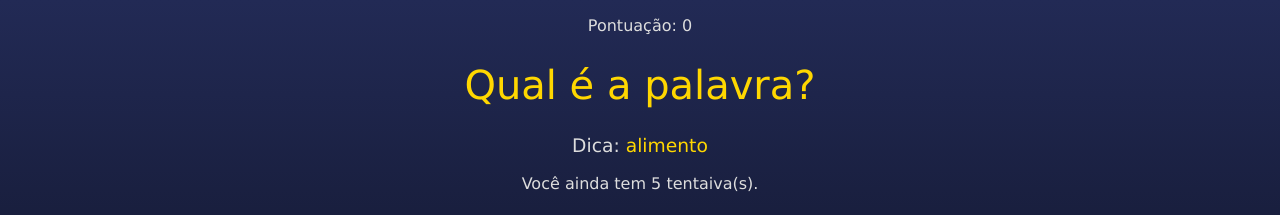
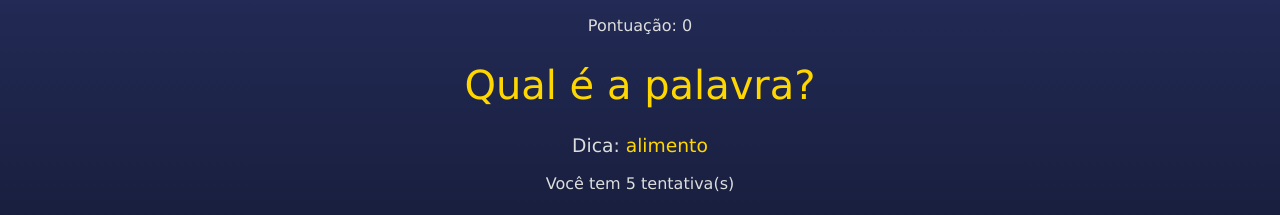
Before and after one commit to WeltonAM/React_HoraDeCodar, a React (Create React App) app in the folder 05_secretword/: page / in a window 1280 px wide. Both pictures are taken after a click on the button "COMEÇAR O JOGO". Shown: the top 215 px of the page. Built offline with nearby package versions, Linux system fonts and the light colour scheme.

Commit message:
Retry game

```diff
--- a/05_secretword/src/App.js
+++ b/05_secretword/src/App.js
@@ -18,6 +18,8 @@ const stages = [
   { id: 3, name: "end" },
 ]
 
+const guessesAty = 5
+
 function App() {
 
   const [gameStage, setGameStage] = useState(stages[0].name)
@@ -27,7 +29,7 @@ function App() {
   const [letters, setLetters] = useState([])
   const [guessedLetters, setGuessedLetters] = useState([])
   const [wrongLetters, setWrongLetters] = useState([])
-  const [guesses, setGuesses] = useState(5)
+  const [guesses, setGuesses] = useState(guessesAty)
   const [score, setScore] = useState(0)
 
   const pickedWordAndCategory = () => {
@@ -68,12 +70,31 @@ function App() {
         ...actualWrongLetters,
         normalizedLetter
       ])
+
+      setGuesses((actualGuesses) => actualGuesses - 1)
     }
   }
 
-  console.log(guessedLetters, wrongLetters)
+  const clearLetterStates = () => {
+    setGuessedLetters([])
+    setWrongLetters([])
+  }
+
+  useEffect(() => {
+
+    if(guesses <= 0){
+
+      setGameStage(stages[2].name)
+
+      clearLetterStates()
+    }
+
+  }, [guesses])
 
   const retry = () => {
+
+    setScore(0)
+    setGuesses(guessesAty)
 
     setGameStage(stages[0].name)
   }
--- a/05_secretword/src/components/Game.js
+++ b/05_secretword/src/components/Game.js
@@ -38,7 +38,7 @@ const Game = ({
             <h3 className='tip'>
                 Dica: <span>{pickedCategory}</span>
             </h3>
-            <p>Você ainda tem {guesses} tentaiva(s).</p>
+            <p>Você tem {guesses} tentativa(s)</p>
 
             <div className='wordContainer'>
                 {letters.map((letter, i) => (
@@ -57,6 +57,8 @@ const Game = ({
                 <form onSubmit={handleSubmit}>
                     <input
                         type="text"
+                        pattern="[A-Za-zç]"
+                        title="Somente letras"
                         name="letter"
                         maxLength="1"
                         required
```
